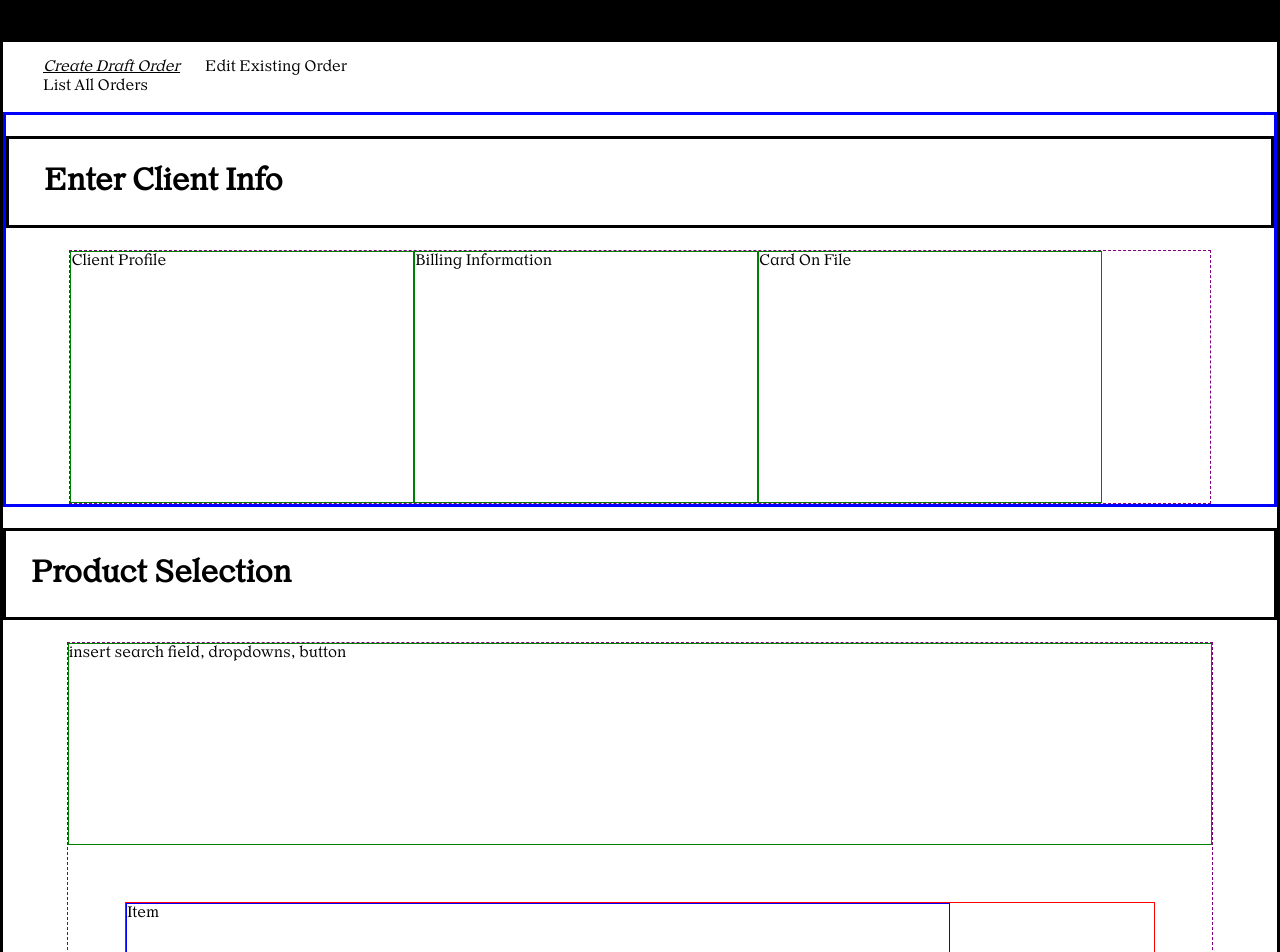
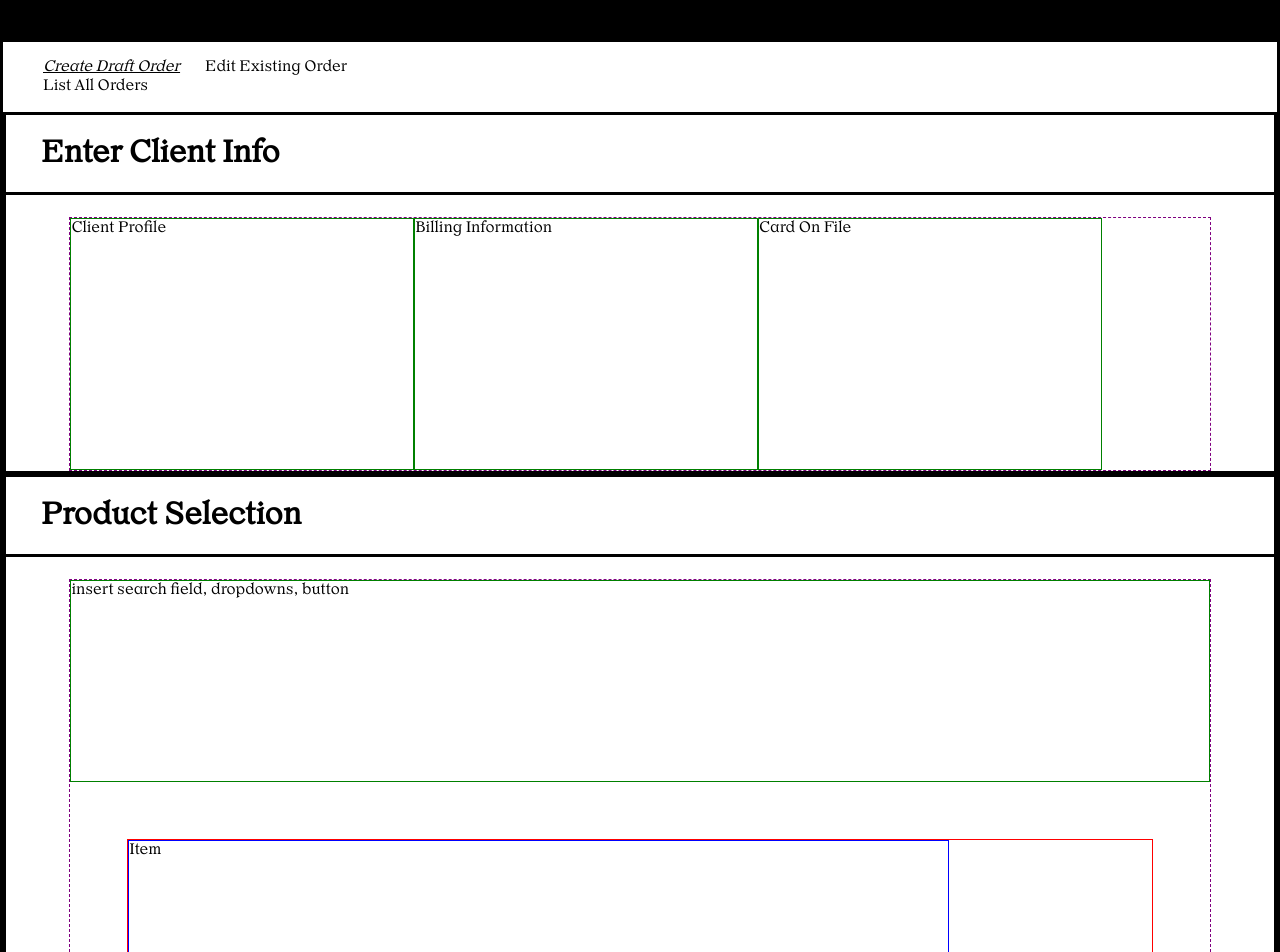
Before and after one commit to astaiglesia/enterprise-order-application, a React (Create React App) app: page / in a window 1280 px wide. Shown: the top 952 px of the page. Built offline with nearby package versions, Linux system fonts and the light colour scheme.

Commit message:
edit h1 spacing

```diff
--- a/src/components/MainContainer/MainContainer.jsx
+++ b/src/components/MainContainer/MainContainer.jsx
@@ -2,7 +2,7 @@ import "./MainContainer.scss";
 
 import Header from "../Header/Header";
 import ClientContainer from "../Profile/ClientContainer";
-import Order from "../Order/Order";
+import OrderContainer from "../Order/Order";
 import Footer from "../Footer/Footer";
 
 // add context / state management
@@ -13,7 +13,7 @@ const MainContainer = () => {
       <Header/>
       <main>
         <ClientContainer/>
-        <Order/>
+        <OrderContainer/>
       </main>
       <Footer/>
     </div>
--- a/src/components/Order/Order.jsx
+++ b/src/components/Order/Order.jsx
@@ -4,11 +4,11 @@ import OrderList from "./List/OrderList";
 import Subtotal from "./Subtotal/Subtotal";
 import ItemSelection from "./Selection/Selection";
 
-const Order =() => {
+const OrderContainer =() => {
   return (
-    <div>
+    <div className="order-container">
       <h1>Product Selection</h1>
-      <section className="order-container">
+      <section className="item-entry">
         <ItemSelection/>
         <OrderList/>
         <Subtotal/>
@@ -17,4 +17,4 @@ const Order =() => {
   )
 }
 
-export default Order;
+export default OrderContainer;
--- a/src/components/Order/Order.scss
+++ b/src/components/Order/Order.scss
@@ -1,8 +1,13 @@
+.order-container {
+  border: 3px solid black;
+
   h1 {
-  border: 3px solid black;
-  padding: 25px;
+    border-bottom: 3px solid black;
+    padding-left: 35px;
+    padding-bottom: 20px;
   }
-.order-container {
+
+  .item-entry {
     border: thin dashed purple;
     margin-left: 5%;
     margin-right: 5%;
@@ -13,3 +18,4 @@ h1 {
     flex-direction: column;
 
   }
+}
--- a/src/components/Profile/ClientContainer.scss
+++ b/src/components/Profile/ClientContainer.scss
@@ -1,15 +1,13 @@
 .client-container {
-  border: 3px solid blue;
+  border: 3px solid black;
   display: flex;
   flex-direction: column;
   justify-content: flex-start;
 
   h1 {
-    // border: 3px solid black;
+    border-bottom: 3px solid black;
     padding-left: 35px;
-    margin-top: none;
-  }
-
+    padding-bottom: 20px;
   }
 
   .edit-client {
@@ -21,3 +19,4 @@
     flex-flow: row wrap;
 
   }
+}
```
Lines whose indentation alone changed are shown as unchanged.
